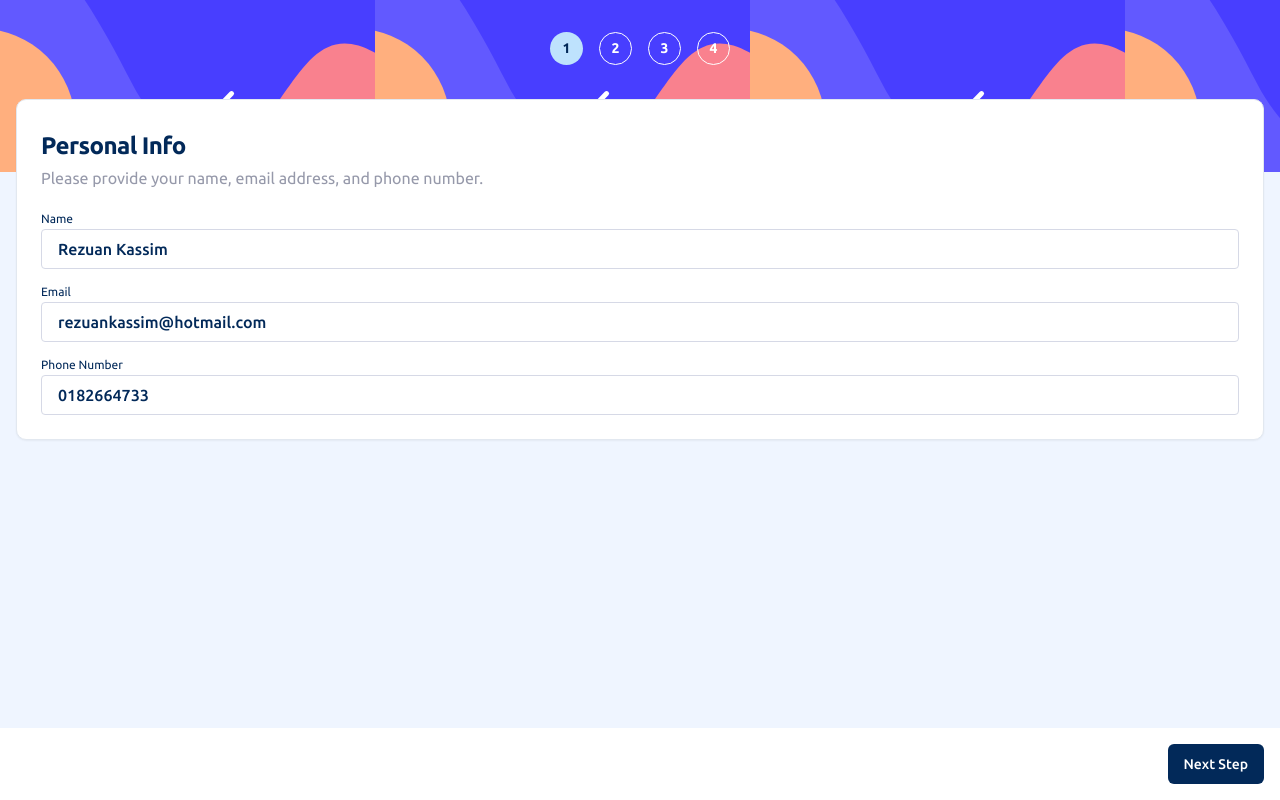
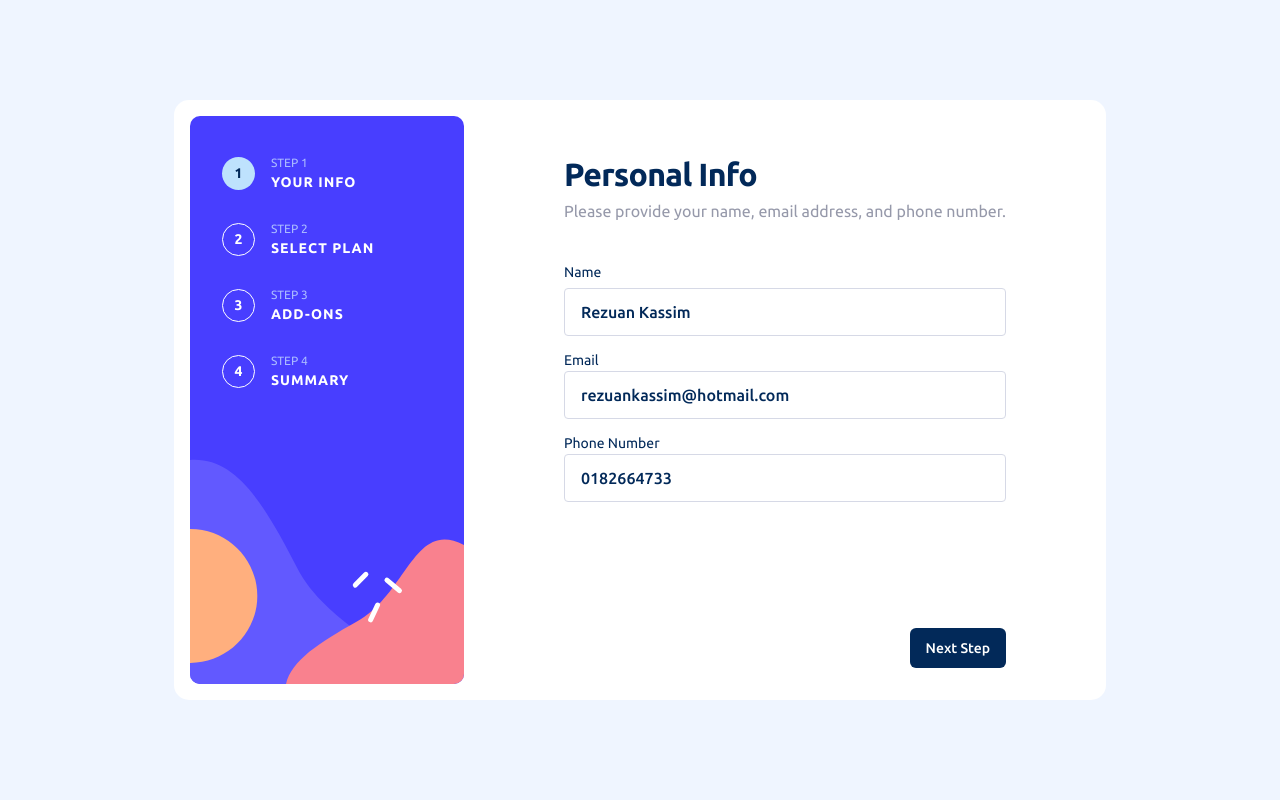
Before and after one commit to rezuankassim/multi-step-form, a Next.js app: page / in a window 1280 px wide. Built offline with nearby package versions, Linux system fonts and the light colour scheme.

Commit message:
added desktop design for step 1

```diff
--- a/app/page.tsx
+++ b/app/page.tsx
@@ -16,7 +16,10 @@ import {Checkbox} from '@/components/ui/checkbox';
 import {Separator} from '@/components/ui/separator';
 import currency from 'currency.js';
 import {useState} from 'react';
-import {Button} from '@/components/ui/button';
+
+type Step = {
+  label: string;
+};
 
 type Plan = {
   title: string;
@@ -40,6 +43,21 @@ type AddOn = {
 };
 
 const sleep = (ms: number) => new Promise(resolve => setTimeout(resolve, ms));
+
+const steps: Step[] = [
+  {
+    label: 'Your Info',
+  },
+  {
+    label: 'Select Plan',
+  },
+  {
+    label: 'Add-Ons',
+  },
+  {
+    label: 'Summary',
+  },
+];
 
 const plans: Plan[] = [
   {
@@ -108,9 +126,10 @@ export default function Home() {
   const [finished, setFinished] = useState(false);
 
   return (
-    <main className="relative min-h-screen bg-[#EFF5FF]">
+    <main className="relative min-h-screen bg-[#EFF5FF] md:grid md:place-items-center">
       <Wizard
         finished={finished}
+        stepLabels={steps}
         initialValues={{
           name: 'Rezuan Kassim',
           email: 'rezuankassim@hotmail.com',
@@ -133,17 +152,19 @@ export default function Home() {
               .required('This field is required'),
           })}
         >
-          <CardHeader className="px-6 pb-[22px] pt-8">
-            <CardTitle className="text-2xl leading-7 text-[#022959]">Personal Info</CardTitle>
-            <CardDescription className="text-base text-[#9699AA]">
+          <CardHeader className="px-6 pb-[22px] pt-8 md:px-0 md:pb-10 md:pt-0">
+            <CardTitle className="text-2xl leading-7 text-[#022959] md:text-[32px] md:leading-[37px]">
+              Personal Info
+            </CardTitle>
+            <CardDescription className="text-base text-[#9699AA] md:leading-[25px]">
               Please provide your name, email address, and phone number.
             </CardDescription>
           </CardHeader>
 
-          <CardContent className="grid gap-y-4">
+          <CardContent className="grid gap-y-4 md:p-0">
             <Field name="name">
               {({field, meta}: FieldProps) => (
-                <div className="flex flex-col gap-y-[3px]">
+                <div className="flex flex-col gap-y-[3px] md:gap-y-2">
                   <Label htmlFor="name" error={meta.error}>
                     Name
                   </Label>
--- a/components/Wizard.tsx
+++ b/components/Wizard.tsx
@@ -7,12 +7,19 @@ import {Button} from './ui/button';
 
 type WizardProps = {
   finished?: boolean;
+  stepLabels?: {label: string}[];
   children: React.ReactNode;
   initialValues: Record<string, any>;
   onSubmit: (values: Record<string, any>, bag: any) => void;
 };
 
-const Wizard = ({finished = false, children, initialValues, onSubmit}: WizardProps) => {
+const Wizard = ({
+  finished = false,
+  stepLabels = [],
+  children,
+  initialValues,
+  onSubmit,
+}: WizardProps) => {
   const [stepNumber, setStepNumber] = useState(0);
   const steps = React.Children.toArray(children);
   const [snapshot, setSnapshot] = useState(initialValues);
@@ -62,7 +69,8 @@ const Wizard = ({finished = false, children, initialValues, onSubmit}: WizardPro
       }
     >
       {formik => (
-        <Form>
+        <>
+          <Form className="block md:hidden">
             <div className="h-[172px] w-full bg-[url('/bg-sidebar-mobile.svg')]">
               <div className="flex items-center justify-center pb-[34px] pt-8">
                 <div className="flex items-center gap-4">
@@ -105,6 +113,53 @@ const Wizard = ({finished = false, children, initialValues, onSubmit}: WizardPro
               </div>
             ) : null}
           </Form>
+
+          <Form className="hidden md:block">
+            <div className="flex gap-x-[100px] rounded-[15px] bg-white p-4 drop-shadow-[0px_25px_40px_-20px_rgba(0,0,0,0.0951141)]">
+              <div className="h-[568px] w-[274px] bg-[url('/bg-sidebar-desktop.svg')]">
+                <div className="flex flex-col gap-y-8 px-8 py-10">
+                  {[...Array(totalSteps)].map((x, i) => (
+                    <Step
+                      active={stepNumber === i}
+                      key={i}
+                      label={stepLabels.length ? stepLabels[i].label : ''}
+                    >
+                      {i + 1}
+                    </Step>
+                  ))}
+                </div>
+              </div>
+
+              <div className="flex flex-col pr-[84px] pt-10">
+                <div className="flex-1">
+                  {React.isValidElement<WizardStepProps>(step)
+                    ? React.cloneElement<WizardStepProps>(step, {
+                        formik: formik,
+                        changeStep: changeStep,
+                      })
+                    : step}
+                </div>
+
+                <div className="mb-4 mt-[92px] flex flex-row-reverse items-center justify-between">
+                  <Button type="submit" variant={!isLastStep ? 'secondary' : 'default'}>
+                    {!isLastStep ? 'Next Step' : 'Confirm'}
+                  </Button>
+
+                  {stepNumber > 0 ? (
+                    <Button
+                      type="button"
+                      variant="link"
+                      size="none"
+                      onClick={() => previous(formik.values)}
+                    >
+                      Go Back
+                    </Button>
+                  ) : null}
+                </div>
+              </div>
+            </div>
+          </Form>
+        </>
       )}
     </Formik>
   );
--- a/components/ui/input.tsx
+++ b/components/ui/input.tsx
@@ -12,7 +12,7 @@ const Input = React.forwardRef<HTMLInputElement, InputProps>(
       <input
         type={type}
         className={cn(
-          'flex h-10 w-full rounded border bg-transparent px-4 pb-3 pt-[11px] font-medium leading-[18px] text-[#022959] ring-offset-background file:border-0 file:bg-transparent file:text-sm file:font-medium placeholder:text-[#9699AA] focus-visible:border-[#483EFF] focus-visible:outline-none disabled:cursor-not-allowed disabled:opacity-50',
+          'flex h-10 w-full rounded border bg-transparent px-4 pb-3 pt-[11px] font-medium leading-[18px] text-[#022959] ring-offset-background file:border-0 file:bg-transparent file:text-sm file:font-medium placeholder:text-[#9699AA] focus-visible:border-[#483EFF] focus-visible:outline-none disabled:cursor-not-allowed disabled:opacity-50 md:h-12',
           error ? 'border-[#EE374A]' : 'border-[#D6D9E6]',
           className
         )}
--- a/components/ui/label.tsx
+++ b/components/ui/label.tsx
@@ -7,7 +7,7 @@ import {VariantProps, cva} from 'class-variance-authority';
 import {cn} from '@/lib/utils';
 
 const labelVariants = cva(
-  'text-xs leading-[14px] text-[#022959] peer-disabled:cursor-not-allowed peer-disabled:opacity-70'
+  'text-xs leading-[14px] text-[#022959] md:text-sm md:leading-4 peer-disabled:cursor-not-allowed peer-disabled:opacity-70'
 );
 
 export interface LabelProps {
--- a/components/ui/step.tsx
+++ b/components/ui/step.tsx
@@ -4,11 +4,13 @@ import {cn} from '@/lib/utils';
 
 export interface StepProps extends React.HTMLAttributes<HTMLDivElement> {
   active?: boolean;
+  label?: string;
 }
 
 const Step = React.forwardRef<HTMLInputElement, StepProps>(
-  ({active = false, className, children, ...props}, ref) => {
+  ({active = false, label = '', className, children, ...props}, ref) => {
     return (
+      <div className="flex items-center gap-x-4">
         <div
           ref={ref}
           className={cn(
@@ -27,6 +29,15 @@ const Step = React.forwardRef<HTMLInputElement, StepProps>(
             {children}
           </span>
         </div>
+
+        <div className="hidden md:flex md:flex-col md:gap-y-1">
+          <span className=" text-xs uppercase leading-[14px] text-[#ABBCFF]">Step {children}</span>
+
+          <span className="text-sm font-bold uppercase leading-4 tracking-[1px] text-white">
+            {label}
+          </span>
+        </div>
+      </div>
     );
   }
 );
```
Also changed, not shown: public/bg-sidebar-desktop.svg (added). Lines whose indentation alone changed are shown as unchanged.
